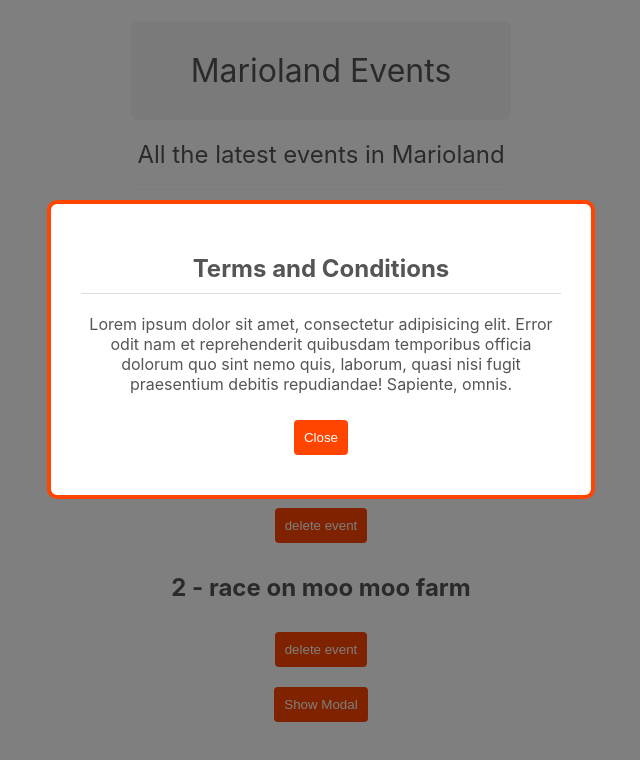
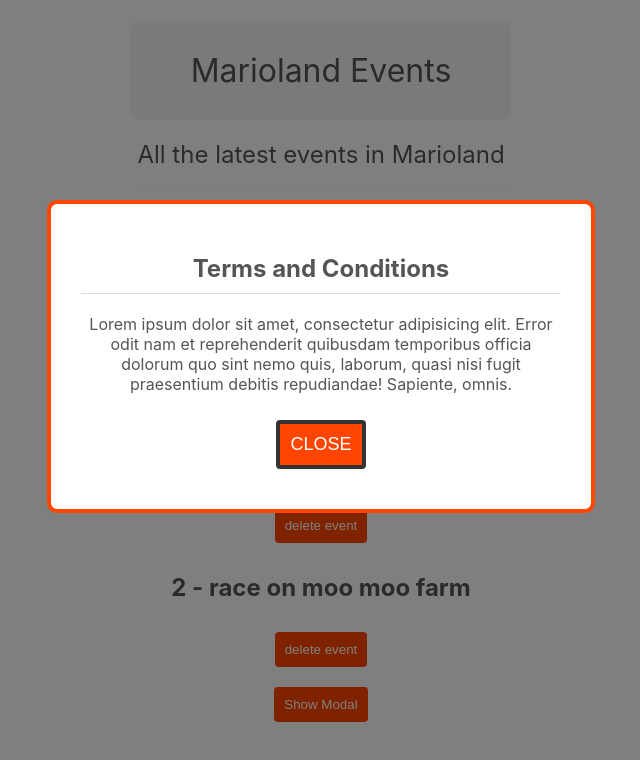
Before and after one commit to elvan/event-list-app-react-basics, a React (Create React App) app: page / in a window 1280 px wide. Both pictures are taken after a click on the button "Show Modal". Shown: the top 760 px of the page, without its empty margins (319-959 px from the left). Built offline with nearby package versions, Linux system fonts and the light colour scheme.

Commit message:
conditional css classes

```diff
--- a/src/components/Modal.css
+++ b/src/components/Modal.css
@@ -17,3 +17,8 @@
   border-bottom: 1px solid #ddd;
   padding-bottom: 10px;
 }
+.modal .sales-btn {
+  border: 4px solid #333;
+  font-size: 18px;
+  text-transform: uppercase;
+}
--- a/src/components/Modal.js
+++ b/src/components/Modal.js
@@ -13,7 +13,12 @@ export default function Modal({ children, handleClose, isSalesModal }) {
         }}
       >
         {children}
-        <button onClick={handleClose}>Close</button>
+        <button
+          onClick={handleClose}
+          className={isSalesModal ? 'sales-btn' : ''}
+        >
+          Close
+        </button>
       </div>
     </div>,
     document.body
```
